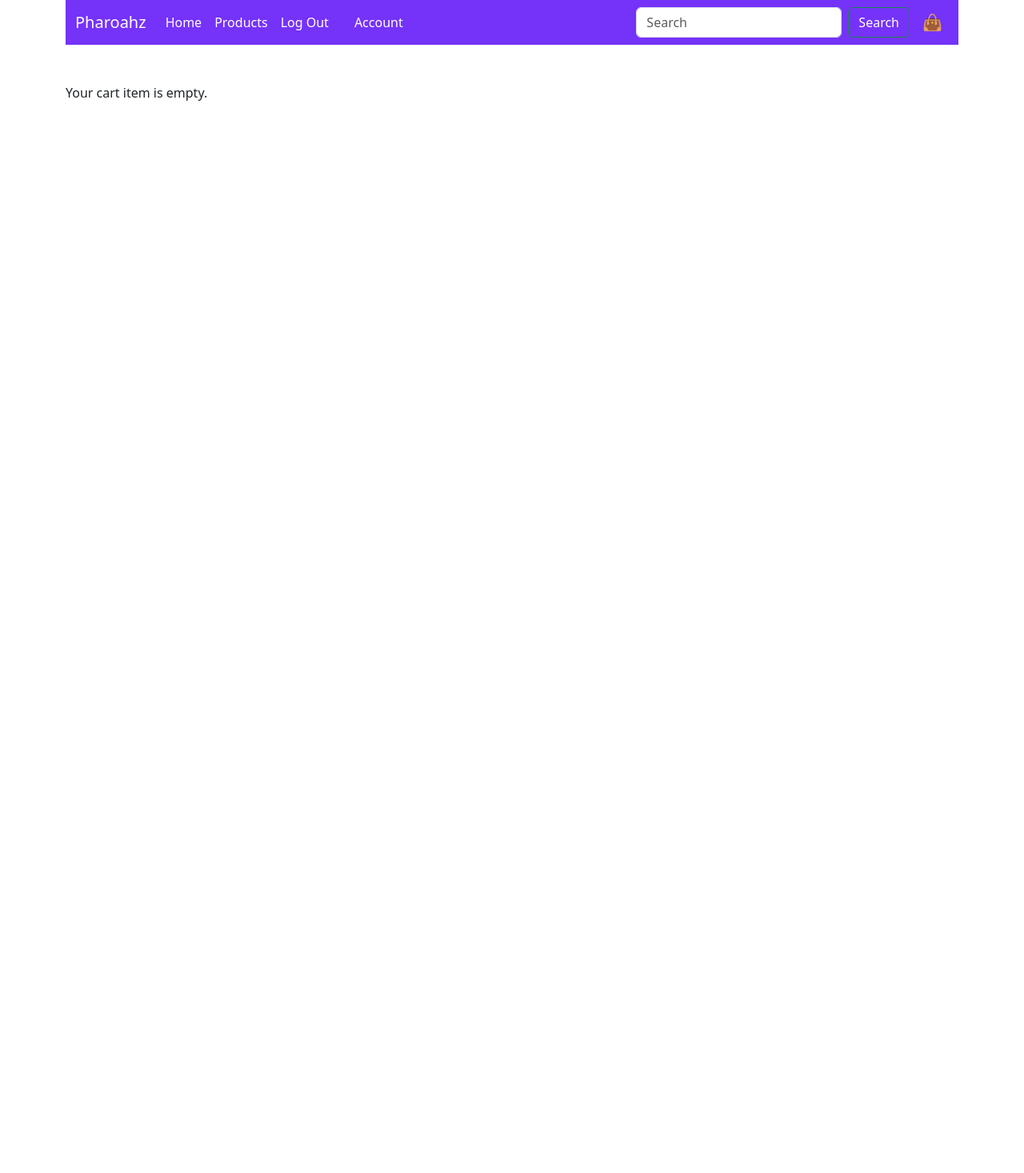
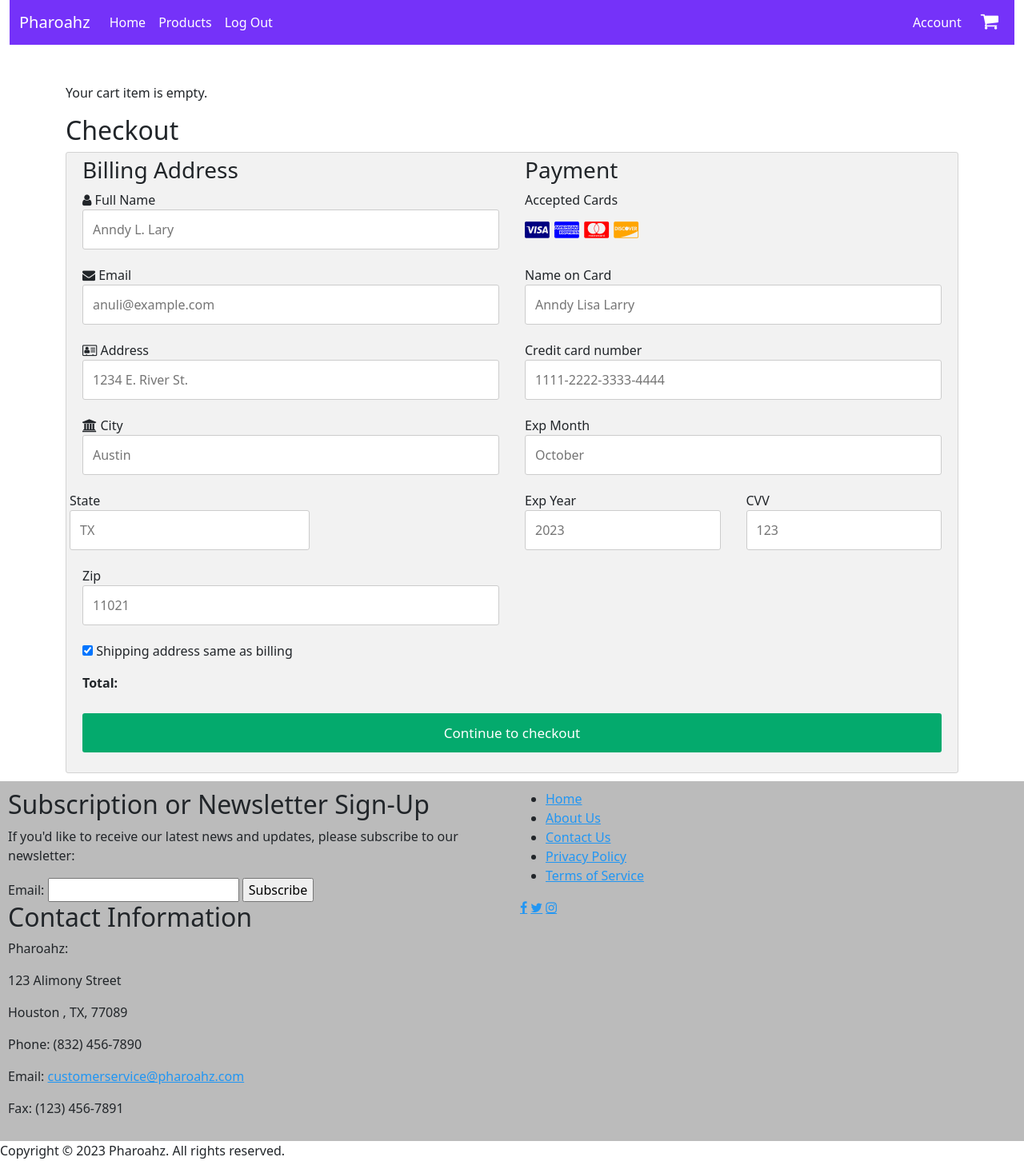
Before and after one commit to edomanuli/pharaohz-cart, a Flask app: page /cart in a window 1280 px wide. Shown: the whole page at 80% size. Before the commit the page ends 126 px from the top, so only its background shows below. Run offline with Flask 3, Linux system fonts and the light colour scheme; the visitor is signed in with stand-in values (Sample User, id 1); data that the repository does not hold is empty.

Commit message:
Footer section content

```diff
--- a/static/js/cart.js
+++ b/static/js/cart.js
@@ -27,19 +27,15 @@ const loadCartItems = () => {
             deleteAll.addEventListener('click', () => {
                 // query selected items
                 const allSelectedCheckboxes = document.querySelectorAll('input[name="selectedItems"]:checked');
-                console.log("Total checkboxes:", document.querySelectorAll('input[name="selectedItems"]').length);
-                console.log("Checked checkboxes:", allSelectedCheckboxes.length);
 
                 let itemsToDelete = [];
 
                 allSelectedCheckboxes.forEach(checkbox => {
-                    console.log(checkbox.value);
                     if (checkbox.value && checkbox.value !== 'undefined') {
                         itemsToDelete.push(checkbox.value);
                     }
                 });
 
-                console.log("Items to delete:", itemsToDelete)
                 if (itemsToDelete.length === 0) {
                     alert('Please select items to delete.');
                     return;
@@ -77,14 +73,11 @@ const loadCartItems = () => {
             checkOut.textContent = "Checkout";
             checkOut.addEventListener('click', () => {
                 const selectedCheckboxes = document.querySelectorAll('input[name="selectedItems"]:checked');
-                console.log("Total checkboxes:", document.querySelectorAll('input[name="selectedItems"]').length);
-                console.log("Checked checkboxes:", selectedCheckboxes.length);
 
                 let itemsToPay = [];
                 let totalSelectedAmount = 0;
 
                 selectedCheckboxes.forEach(checkbox => {
-                    console.log(checkbox.value);
                     if (checkbox.value && checkbox.value !== 'undefined') {
                         itemsToPay.push(checkbox.value);
 
@@ -96,7 +89,6 @@ const loadCartItems = () => {
                     }
                 });
 
-                console.log("Items to pay:", itemsToPay)
                 if (itemsToPay.length === 0) {
                     alert('Please select items to Checkout.');
                     return;
@@ -108,7 +100,7 @@ const loadCartItems = () => {
 
                 // update total amount in checkout
                 const checkoutTotalAmount = document.getElementById('totalAmount');
-                checkoutTotalAmount.textContent = totalSelectedAmount.toFixed(2);
+                checkoutTotalAmount.textContent = `Total Amount: $${totalSelectedAmount.toFixed(2)}`;
 
                 // show checkout form
                 const checkoutForm = document.querySelector('.checkout-form');
@@ -327,3 +319,12 @@ document.addEventListener('DOMContentLoaded', () => {
 });
 
 document.addEventListener('DOMContentLoaded', loadCartItems);
+
+const checkoutBtn = () => {
+    const checkBtn = document.querySelector('input.checkout-btn');
+
+    checkBtn.addEventListener('submit', event => {
+        event.preventDefault();
+        alert('Uh Oh. Check Back again in the future.')
+    })
+}
--- a/static/styles.css
+++ b/static/styles.css
@@ -1,6 +1,11 @@
 .navbar {
     background-color: #7532f9;
     color: white;
+}
+
+.checkout-form h2 {
+    justify-content: center;
+    align-items: center;
 }
 
 .nav-link {
@@ -58,3 +63,114 @@
 .checkout-form {
     display: none;
 }
+
+
+
+.checkout-row {
+display: -ms-flexbox; /* IE10 */
+display: flex;
+-ms-flex-wrap: wrap; /* IE10 */
+flex-wrap: wrap;
+margin: 0 -16px;
+}
+
+.checkout-col-50 {
+-ms-flex: 50%; /* IE10 */
+flex: 50%;
+}
+
+.checkout-col-75 {
+-ms-flex: 75%; /* IE10 */
+flex: 75%;
+}
+
+.checkout-col-50,
+.checkout-col-75 {
+padding: 0 16px;
+}
+
+.checkout-container {
+background-color: #f2f2f2;
+padding: 5px 20px 15px 20px;
+border: 1px solid lightgrey;
+border-radius: 3px;
+}
+
+.checkout-form [type=text] {
+width: 100%;
+margin-bottom: 20px;
+padding: 12px;
+border: 1px solid #ccc;
+border-radius: 3px;
+}
+
+.checkout-form  {
+margin-bottom: 10px;
+display: block;
+}
+
+#totalAmount {
+    font-weight: bolder;
+    margin-top: 16px;
+}
+
+.icon-container {
+margin-bottom: 20px;
+padding: 7px 0;
+font-size: 24px;
+}
+
+.checkout-btn {
+background-color: #04AA6D;
+color: white;
+padding: 12px;
+margin: 10px 0;
+border: none;
+width: 100%;
+border-radius: 3px;
+cursor: pointer;
+font-size: 17px;
+}
+
+.checkout-btn:hover {
+background-color: #45a049;
+}
+
+a {
+color: #2196F3;
+}
+
+hr {
+border: 1px solid lightgrey;
+}
+
+span.price {
+float: right;
+color: grey;
+}
+
+  /* Responsive layout - when the screen is less than 800px wide, make the two columns stack on top of each other instead of next to each other (also change the direction - make the "cart" column go on top) */
+@media (max-width: 800px) {
+.row {
+    flex-direction: column-reverse;
+}
+.col-25 {
+    margin-bottom: 20px;
+}
+}
+
+.layout-column {
+    background-color: #bbb;
+    float: left;
+    width: 50%;
+    padding: 10px;
+    height: 450px; /* Should be removed. Only for demonstration */
+}
+
+
+/* Clear floats after the columns */
+.layout-row:after {
+    content: "";
+    display: table;
+    clear: both;
+  }
--- a/templates/cart.html
+++ b/templates/cart.html
@@ -7,13 +7,13 @@
 
 <div class="checkout-form">
     <h2>Checkout</h2>
-    <div class="row">
-    <div class="col-75">
-        <div class="container">
-        <form action="/action_page.php">
+    <div class="checkout-row">
+    <div class="checkout-col-75">
+        <div class="checkout-container">
+        <form action="#">
 
-            <div class="row">
-            <div class="col-50">
+            <div class="checkout-row">
+            <div class="checkout-col-50">
                 <h3>Billing Address</h3>
                 <label for="fname"><i class="fa fa-user"></i> Full Name</label>
                 <input type="text" id="fname" name="firstname" placeholder="Anndy L. Lary">
@@ -24,19 +24,19 @@
                 <label for="city"><i class="fa fa-institution"></i> City</label>
                 <input type="text" id="city" name="city" placeholder="Austin">
 
-                <div class="row">
+                <div class="checkout-row">
                 <div class="col-50">
                     <label for="state">State</label>
                     <input type="text" id="state" name="state" placeholder="TX">
                 </div>
-                <div class="col-50">
+                <div class="checkout-col-50">
                     <label for="zip">Zip</label>
                     <input type="text" id="zip" name="zip" placeholder="11021">
                 </div>
                 </div>
             </div>
 
-            <div class="col-50">
+            <div class="checkout-col-50">
                 <h3>Payment</h3>
                 <label for="fname">Accepted Cards</label>
                 <div class="icon-container">
@@ -51,12 +51,12 @@
                 <input type="text" id="ccnum" name="cardnumber" placeholder="1111-2222-3333-4444">
                 <label for="expmonth">Exp Month</label>
                 <input type="text" id="expmonth" name="expmonth" placeholder="October">
-                <div class="row">
-                <div class="col-50">
+                <div class="checkout-row">
+                <div class="checkout-col-50">
                     <label for="expyear">Exp Year</label>
                     <input type="text" id="expyear" name="expyear" placeholder="2023">
                 </div>
-                <div class="col-50">
+                <div class="checkout-col-50">
                     <label for="cvv">CVV</label>
                     <input type="text" id="cvv" name="cvv" placeholder="123">
                 </div>
@@ -68,7 +68,7 @@
             <input type="checkbox" checked="checked" name="sameadr"> Shipping address same as billing
             </label>
             <p id="totalAmount">Total: </p>
-            <input type="submit" value="Continue to checkout" class="btn">
+            <input type="submit" value="Continue to checkout" class="btn checkout-btn">
         </form>
         </div>
     </div>
--- a/templates/layout.html
+++ b/templates/layout.html
@@ -14,6 +14,7 @@
       integrity="sha384-4bw+/aepP/YC94hEpVNVgiZdgIC5+VKNBQNGCHeKRQN+PtmoHDEXuppvnDJzQIu9"
       crossorigin="anonymous"
     />
+    <link rel="stylesheet" href="https://cdnjs.cloudflare.com/ajax/libs/font-awesome/4.7.0/css/font-awesome.min.css">
     <link rel="stylesheet" type="text/css" href="{{ url_for('static', filename='styles.css') }}">
     <script
       src="https://cdn.jsdelivr.net/npm/bootstrap@5.3.1/dist/js/bootstrap.bundle.min.js"
@@ -23,7 +24,7 @@
   </head>
   <body>
 
-      <header class="container">
+      <header class="container-fluid">
         <nav class="navbar navbar-expand-lg">
           <div class="container-fluid">
             <a class="navbar-brand" href="{{ url_for('home') }}">Pharoahz</a>
@@ -62,25 +63,19 @@
                       <a class="nav-link" href="{{ url_for('login') }}">Login</a>
                     {% endif %}
                 </li>
-                <li class="nav-item">
-                  {% if current_user.is_authenticated %}
-                    <a class="nav-link" href="{{ url_for('account') }}">Account</a>
-                  {% endif %}
-                </li>
+
               </ul>
               <form class="d-flex me-3" role="search">
-                <input
-                  class="form-control me-2"
-                  type="search"
-                  placeholder="Search"
-                  aria-label="Search"
-                />
-                <button class="btn btn-outline-success" type="submit">
-                  Search
-                </button>
+                <ul class="navbar-nav">
+                  <li class="nav-item">
+                    {% if current_user.is_authenticated %}
+                      <a class="nav-link" href="{{ url_for('account') }}">Account</a>
+                    {% endif %}
+                  </li>
+                </ul>
 
               </form>
-              <a class="navbar-brand me-2" href="{{ url_for('cart_page') }}" id="Shopping">👜</a>
+              <a class="navbar-brand me-2" href="{{ url_for('cart_page') }}" id="Shopping"><i style="font-size:24px" class="fa">&#xf07a;</i></a>
                 <button class="navbar-toggler" type="button" data-bs-toggle="collapse" data-bs-target="#navbarText" aria-controls="navbarText" aria-expanded="false" aria-label="Toggle navigation">
                     <span class="navbar-toggler-icon"></span>
                 </button>
@@ -104,7 +99,46 @@
     </main>
 
     <footer>
-        <!--Footer here-->
+      <div class="layout-row">
+        <div class="layout-column">
+          <section class="newsletter">
+            <h2>Subscription or Newsletter Sign-Up</h2>
+            <p>If you'd like to receive our latest news and updates, please subscribe to our newsletter:</p>
+            <form action="subscribe.php" method="post">
+                <label for="email">Email:</label>
+                <input type="email" id="email" name="email" required>
+                <input type="submit" value="Subscribe">
+            </form>
+          </section>
+          <section class="contact-info">
+            <h2>Contact Information</h2>
+            <address>
+                <p>Pharoahz:</p>
+                <p>123 Alimony Street</p>
+                <p>Houston , TX, 77089</p>
+                <p>Phone: (832) 456-7890</p>
+                <p>Email: <a href="mailto:contact@example.com">customerservice@pharoahz.com</a></p>
+                <p>Fax: (123) 456-7891</p>
+            </address>
+        </div>
+        <div class="layout-column">
+          <ul class="pages-nav">
+            <li><a href="{{ url_for('home') }}">Home</a></li>
+            <li><a href="#about">About Us</a></li>
+            <li><a href="#contact">Contact Us</a></li>
+            <li><a href="#privacy">Privacy Policy</a></li>
+            <li><a href="#terms">Terms of Service</a></li>
+        </ul>
+        <div class="social-icons">
+          <a href="#" class="fa fa-facebook"></a>
+          <a href="#" class="fa fa-twitter"></a>
+          <a href="#" class="fa fa-instagram"></a>
+        </div>
+        </div>
+        <p id="copyright">
+          Copyright &copy; 2023 Pharoahz. All rights reserved.
+        </p>
+      </div>
     </footer>
     <script src="{{ url_for('static', filename='js/cart.js') }}"></script>
   </body>
```
